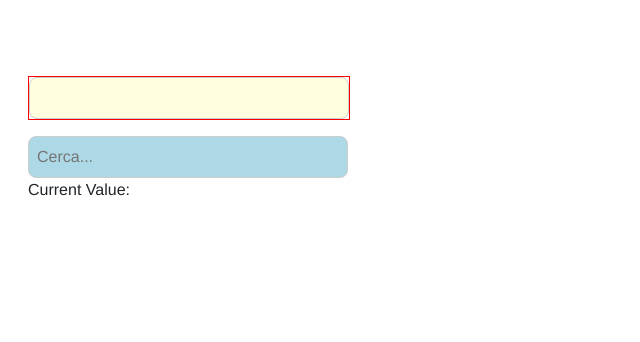
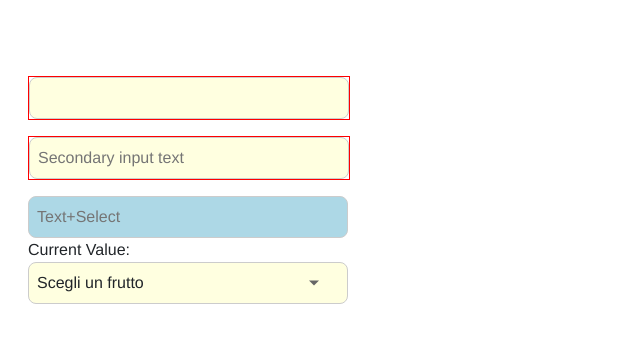
Before and after one commit to jokerltd/VueComponents, a Vue app in the folder components/: page / in a window 1280 px wide. Shown: the top 342 px of the page, without its empty margins (0-640 px from the left). Built offline with nearby package versions, Linux system fonts and the light colour scheme.

Commit message:
Added SelectOption

```diff
--- a/components/src/App.html
+++ b/components/src/App.html
@@ -15,14 +15,32 @@
     <div>{{ inputValue }}</div>
   </div>
 
+  <div class="form-group">
+    <TextBox
+      v-model="inputValue2"
+      @change="handleTextBoxChange"
+      :class_textbox="{ 'custom-class-textbox': true }"
+      :merge-classes="true"
+      :placeholder="'Secondary input text'"
+      :show-clear-icon="true"
+    />
+      <!--
+      :class_textbox="{ 'custom-class-textbox': true, 'another-class': true }"
+      :style_textbox="{ color: 'navy', fontSize: '10px' }"
+      -->
+    <div>{{ inputValue2 }}</div>
+  </div>
+
+
   <div class='custom-autocomplete-local'>
 
     <AutoCompleteTextBox
       v-model="inputAutocomplete"
       :class_textbox="{'custom-autocomplete': true}"
+      :merge-classes="true"
+      :placeholder="'Text+Select'"
       :show-clear-icon="true"
       :suggestions="italianWords"
-      :merge-classes="true"
       @select="onSelect"
     />
     <!--
@@ -32,4 +50,22 @@
     <div>Current Value: {{ inputAutocomplete }}</div>
   </div>
 
+
+  <div class='custom-selectoption-local'>
+    <SelectOptions
+      placeholder="Scegli un frutto"
+      v-model="selectedItem"
+      :class_textbox="{ 'custom-select': true }"
+      :merge-classes="true"
+      :options="myOptions"
+      :show-clear-icon="true"
+      :style_textbox="{ width: '100%' }"
+      @update:modelValue="onSelect"
+    />
+    <!--
+      apiUrl="https://api.example.com/options"
+      :apiParams="{ lang: 'it' }"
+    -->
+  </div>
+  <span>{{ selectedItem }}</span>
 </div>
--- a/components/src/App.vue
+++ b/components/src/App.vue
@@ -4,17 +4,20 @@
 
 /** App,vue **/
 import AutoCompleteTextBox from '@/components/textbox_autocomplete/textbox_autocomplete.vue'
+import SelectOptions from '@/components/select_options/select_options.vue'
 import TextBox from '@/components/textbox/textbox.vue'
 
 export default {
   name: 'App',
   components: {
     AutoCompleteTextBox,
+    SelectOptions,
     TextBox,
   },
   data() {
     return {
       inputValue: '',
+      inputValue2: '',
       inputAutocomplete: '',
       italianWords: [
         'Accesso',
@@ -48,10 +51,17 @@ export default {
         'Pane',
         'Parola'
       ],
+      myOptions: [],
+      selectedItem: null,
     }
+  },
+  mounted() {
+
+    this.myOptions = ["Mele","Banane","Pere","Fragole"]
   },
   methods: {
     handleTextBoxChange(newValue) {
+
       console.log('Text box changed to:', newValue)
     },
     onSelect(item) {
--- /dev/null
+++ b/components/src/components/select_options/select_options.html
@@ -0,0 +1,27 @@
+<!-- select_options.html -->
+<div class="input-wrapper">
+  <div
+    class="select-display"
+    :class="finalClass"
+    @click="toggleDropdown"
+    @keydown="handleKeydown"
+    tabindex="0"
+  >
+    {{ selectedLabel }}
+    <span v-if="showClearIcon && isModelValueValid" class="clear-icon" @click.stop="clearInput">&times;</span>
+    <div class="dropdown-arrow"></div>
+  </div>
+
+  <div v-if="isOpen" class="dropdown">
+    <div v-if="loading" class="dropdown-item">Loading...</div>
+    <div v-else-if="optionsArray.length === 0" class="dropdown-item">No options found</div>
+    <div
+      v-for="(option, index) in optionsArray"
+      :key="option.id || option.label || index"
+      :class="{ 'dropdown-item': true, active: index === activeIndex }"
+      @click="selectOption(option)"
+    >
+      {{ typeof option === 'object' ? option.label || option.id : option }}
+    </div>
+  </div>
+</div>
--- /dev/null
+++ b/components/src/components/select_options/select_options.vue
@@ -0,0 +1,330 @@
+<template src="./select_options.html"></template>
+
+<script>
+/* select_option.vue */
+export default {
+  name: "SelectOptions",
+  props: {
+    modelValue: {
+      type: [String, Number, Object],
+      required: true
+    },
+    options: {
+      type: Array,
+      required: true,
+      default: () => []
+    },
+    apiUrl: {
+      type: String,
+      default: null
+    },
+    apiParams: {
+      type: Object,
+      default: () => ({})
+    },
+    class_select_options: {
+      type: [String, Object, Array],
+      required: false
+    },
+    mergeClasses: {
+      type: Boolean,
+      default: true
+    },
+    placeholder: {
+      type: String,
+      default: 'Seleziona un’opzione'
+    },
+    style_textbox: {
+      type: [String, Object],
+      required: false
+    },
+    showClearIcon: {
+      type: Boolean,
+      default: true
+    }
+  },
+  data() {
+    return {
+      isOpen: false,
+      activeIndex: -1,
+      remoteOptions: [],
+      loading: false,
+    }
+  },
+  computed: {
+    finalClass() {
+
+      const defaultClasses = {
+        'border-round': true,
+        'default-select': true
+      };
+
+      if (!this.mergeClasses && this.class_select_options !== undefined) {
+
+        return this.class_select_options
+      }
+
+      if (!this.class_select_options) {
+
+        return defaultClasses
+      }
+
+      if (typeof this.class_select_options === 'string') {
+
+        return { ...defaultClasses, [this.class_select_options]: true }
+      }
+
+      if(Array.isArray(this.class_select_options)) {
+
+        const merged = { ...defaultClasses }
+
+        this.class_select_options.forEach(cls => {
+
+          if(typeof cls === 'string') {
+
+            merged[cls] = true
+          }
+        })
+
+        return merged
+      }
+
+      return { ...defaultClasses, ...this.class_select_options }
+    },
+    isModelValueValid() {
+
+      if(!this.modelValue) {
+
+        return false
+      }
+
+      if(typeof this.modelValue === 'object') {
+
+        return !!(this.modelValue.label || this.modelValue.name || this.modelValue.title || this.modelValue.id)
+      }
+
+      return true
+    },
+    optionsArray() {
+
+      return this.options.length > 0 ? this.options : this.remoteOptions
+    },
+    selectedLabel() {
+
+      if(!this.modelValue) {
+
+        return this.placeholder
+      }
+
+      if(typeof this.modelValue === 'object') {
+
+        return this.modelValue.label ||
+               this.modelValue.name ||
+               this.modelValue.title ||
+               this.modelValue.id ||
+               'Unknown'
+      }
+
+      return this.modelValue
+    },
+  },
+  watch: {
+    apiUrl(newVal) {   // When apiUrl changes, fetch new data
+
+      if(newVal) {
+
+        this.fetchRemoteOptions()
+      }
+    },
+    selectedItem(newVal) {
+
+      console.log("selectedItem changed:", newVal)
+    }
+  },
+  mounted() {
+
+    if(this.apiUrl) {
+
+      this.fetchRemoteOptions()
+    }
+  },
+  methods: {
+    clearInput(event) {
+
+      event.stopPropagation()
+      this.$emit('update:modelValue', null)
+    },
+    async fetchRemoteOptions() {
+
+      this.loading = true
+      if(!this.apiUrl) {
+
+        return
+      }
+
+      try {
+
+        const url = new URL(this.apiUrl, window.location.origin)
+        url.search = new URLSearchParams({ ...this.apiParams })
+        const response = await fetch(url.toString())
+        const data = await response.json()
+        console.log("API Response:", data)
+        this.remoteOptions = data.results || [] // Adjust based on real data
+      }
+      catch (error) {
+
+        console.error("Error fetching options:", error)
+        this.remoteOptions = []
+      }
+      finally {
+
+        this.loading = false
+      }
+    },
+    handleKeydown(event) {
+
+      switch (event.key) {
+        case 'ArrowDown':
+          event.preventDefault()
+          this.navigateSuggestions(1)
+          break
+        case 'ArrowUp':
+          event.preventDefault()
+          this.navigateSuggestions(-1)
+          break
+        case 'Enter':
+          if(this.activeIndex >= 0) {
+
+            this.selectOption(this.options[this.activeIndex])
+          }
+          break
+        case 'Escape':
+
+          this.isOpen = false
+          break
+        case ' ':
+
+          event.preventDefault()
+          this.toggleDropdown()
+          break
+      }
+    },
+    navigateSuggestions(direction) {
+
+      const newIndex = this.activeIndex + direction
+
+      if(newIndex >= -1 && newIndex < this.optionsArray.length) {
+
+        this.activeIndex = newIndex
+      }
+    },
+    selectOption(option) {
+
+      const selected = typeof option === 'object' ? { ...option } : option
+      this.$emit('update:modelValue', selected)
+      this.isOpen = false
+    },
+    toggleDropdown() {
+
+      if(this.loading) {
+
+        return
+      }
+
+      this.isOpen = !this.isOpen
+    },
+  }
+}
+
+</script>
+
+<style scoped>
+.border-round {
+  border-radius: 8px;
+}
+
+.clear-icon {
+  color: #999;
+  cursor: pointer;
+  font-size: 18px;
+  line-height: 1;
+  position: absolute;
+  right: 8px;
+  top: 50%;
+  transform: translateY(-50%);
+  transition: opacity 0.2s;
+  user-select: none;
+  z-index: 2;
+}
+
+.clear-icon:hover {
+  color: #333;
+}
+
+.default-select {
+  background-color: lightyellow;
+  border: 1px solid #ccc;
+  cursor: pointer;
+  padding: 8px;
+  position: relative;
+  user-select: none;
+}
+
+.dropdown {
+  background: white;
+  border: 1px solid #ccc;
+  box-shadow: 0 4px 12px rgba(0, 0, 0, 0.1);
+  left: 0;
+  max-height: 200px;
+  min-width: 100%;
+  overflow-y: auto;
+  position: absolute;
+  top: 100%;
+  z-index: 1000;
+}
+
+.dropdown-item {
+  cursor: pointer;
+  padding: 8px 12px;
+}
+
+.dropdown-item:hover,
+.dropdown-item.active {
+  background-color: #f0f0f0;
+}
+
+.dropdown-arrow {
+  border-left: 5px solid transparent;
+  border-right: 5px solid transparent;
+  border-top: 5px solid #666;
+  height: 0;
+  pointer-events: none;
+  position: absolute;
+  right: 28px; /* Left of clear icon */
+  top: 50%;
+  transform: translateY(-50%);
+  transition: transform 0.2s;
+  width: 0;
+}
+
+.dropdown.is-open .dropdown-arrow {
+  transform: translateY(-50%) rotate(180deg); /* Flip when open */
+}
+
+.input-wrapper {
+  display: inline-block;
+  max-width: 100%;
+  position: relative;
+  width: fit-content;
+}
+
+.select-display {
+  box-sizing: border-box;
+  cursor: pointer;
+  padding-right: 30px;
+  position: relative;
+  width: 20rem;
+}
+
+
+</style>
--- a/components/src/components/textbox/textbox.html
+++ b/components/src/components/textbox/textbox.html
@@ -3,6 +3,7 @@
   <input
     type="text"
     :class="finalClass"
+    :placeholder="placeholder"
     :style="style_textbox"
     :value="modelValue"
     @input="$emit('update:modelValue', $event.target.value)"
--- a/components/src/components/textbox/textbox.vue
+++ b/components/src/components/textbox/textbox.vue
@@ -6,23 +6,27 @@ export default {
   props: {
     class_textbox: {
       type: [String, Object, Array],
-      required: false
+      required: false,
     },
     mergeClasses: {
       type: Boolean,
-      default: true
+      default: true,
     },
     modelValue: {
       type: String,
-      required: true
+      required: true,
+    },
+    placeholder: {
+      type: String,
+      required: false,
     },
     style_textbox: {
       type: [String, Object],
-      required: false
+      required: false,
     },
     showClearIcon: {
       type: Boolean,
-      default: true
+      default: true,
     },
   },
   computed: {
--- a/components/src/components/textbox_autocomplete/textbox_autocomplete.html
+++ b/components/src/components/textbox_autocomplete/textbox_autocomplete.html
@@ -4,8 +4,8 @@
     <input
       class="autocomplete-input"
       ref="input"
-      placeholder="Cerca..."
       :class="finalClass"
+      :placeholder="placeholder"
       :value="typeof modelValue === 'object' ? modelValue.label || modelValue.id : modelValue"
       @dblclick="showAllSuggestions"
       @keydown="handleKeydown"
--- a/components/src/components/textbox_autocomplete/textbox_autocomplete.vue
+++ b/components/src/components/textbox_autocomplete/textbox_autocomplete.vue
@@ -17,10 +17,6 @@ export default {
       type: [String, Object, Array],
       default: null,
     },
-    debounce: {
-      type: Number,
-      default: 300,
-    },
     modelValue: {
       type: [String, Object],
       required: true,
@@ -29,6 +25,10 @@ export default {
     mergeClasses: {
       type: Boolean,
       default: true,
+    },
+    placeholder: {
+      type: String,
+      required: false,
     },
     showClearIcon: {
       type: Boolean,
@@ -238,10 +238,7 @@ export default {
 .autocomplete-input {
   box-sizing: border-box;
   font-size: 16px;
-  /* left: 3rem; */
   padding: 8px;
-  /* position: absolute; */
-  /* top: 10rem; */
   width: 20rem;
 }
 
@@ -294,7 +291,6 @@ export default {
 .suggestion-item {
   cursor: pointer;
   padding: 8px 12px;
-  /* position: relative; */
 }
 
 .suggestion-item:hover,
```
